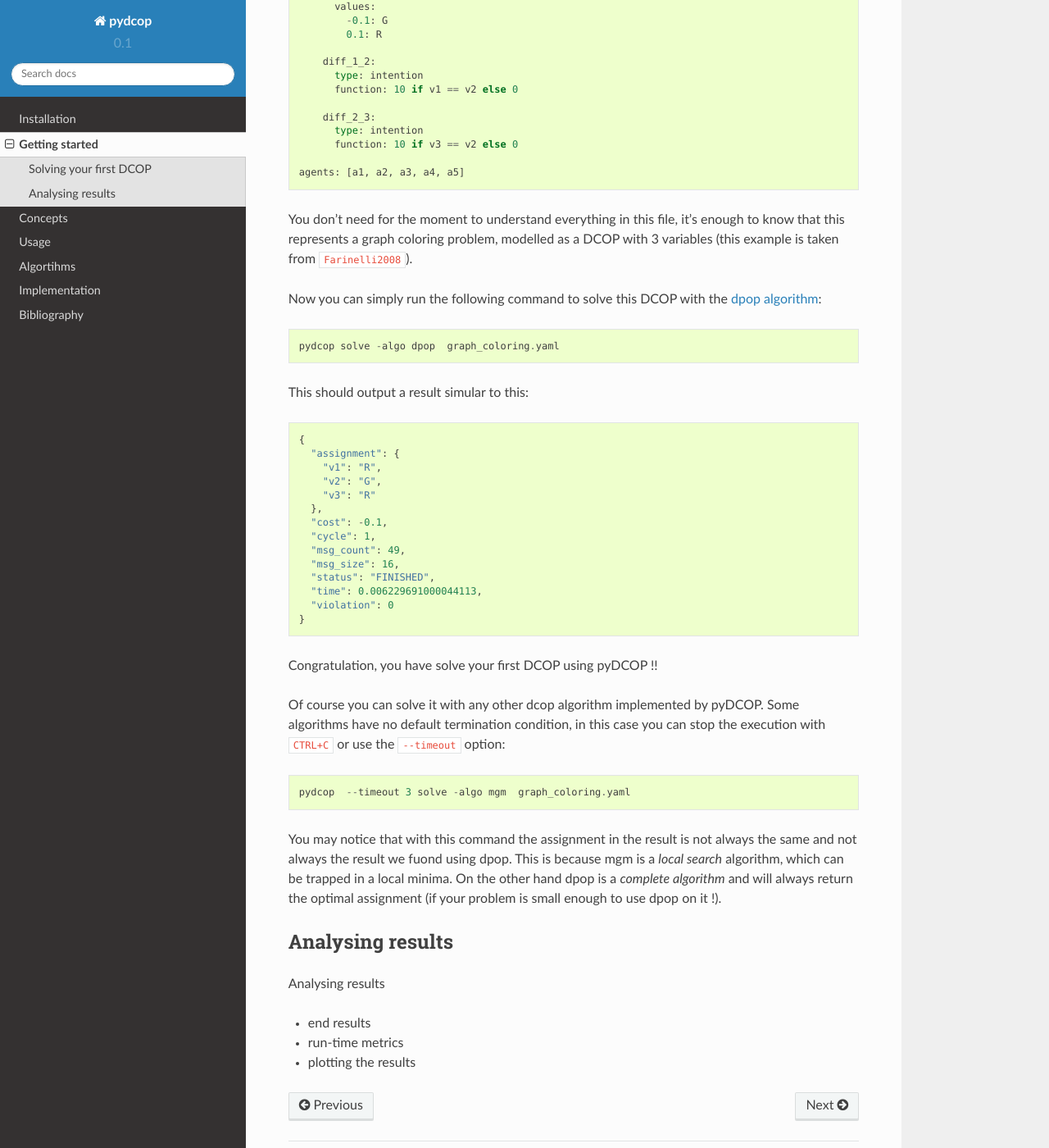
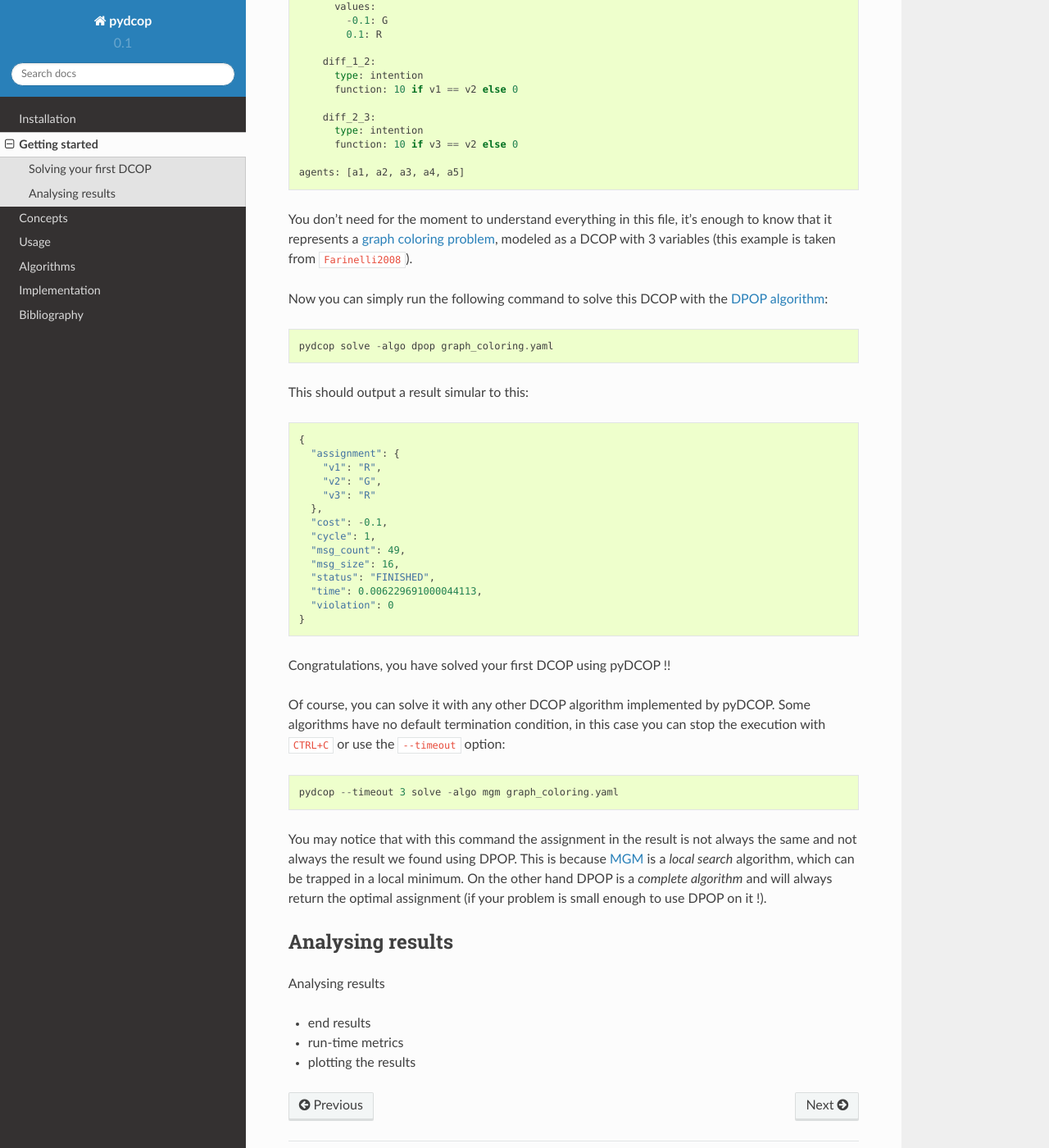
Before and after one commit to Orange-OpenSource/pyDcop, a Sphinx documentation site: the page built from docs/getting_started.rst, in a window 1280 px wide and 1400 px high, scrolled down 904 px. Shown: the whole window at 82% size. Built offline with Sphinx 7.4.7 and the Read the Docs theme 2.0.0, drawn with Linux system fonts in a browser that asks for light colours; cross-references to code outside the pages are shown as plain code.

Commit message:
some minor fixes

```diff
--- a/docs/algorithms.rst
+++ b/docs/algorithms.rst
@@ -1,4 +1,4 @@
-Algortihms
+Algorithms
 ==========
 
 TODO
--- a/docs/getting_started.rst
+++ b/docs/getting_started.rst
@@ -58,15 +58,17 @@ content::
     agents: [a1, a2, a3, a4, a5]
 
 You don't need for the moment to understand everything in this file, it's
-enough to know that this represents a graph coloring problem, modelled as a
+enough to know that it represents a `graph coloring problem`__, modeled as a
 DCOP with 3 variables (this example is taken from :cite:`Farinelli2008`).
+
+__  https://en.wikipedia.org/wiki/Graph_coloring
 
 Now you can simply run the following command to
 :ref:`solve<pydcop_commands_solve>`
 this DCOP with the
-:ref:`dpop algorithm<implementation_reference_algorithms_dpop>`::
+:ref:`DPOP algorithm<implementation_reference_algorithms_dpop>`::
 
-  pydcop solve -algo dpop  graph_coloring.yaml
+  pydcop solve -algo dpop graph_coloring.yaml
 
 This should output a result simular to this::
 
@@ -85,27 +87,24 @@ This should output a result simular to this::
     "violation": 0
   }
 
-Congratulation, you have solve your first DCOP using pyDCOP !!
+Congratulations, you have solved your first DCOP using pyDCOP !!
 
-Of course you can solve it with any other dcop algorithm implemented by
+Of course, you can solve it with any other DCOP algorithm implemented by
 pyDCOP. Some algorithms have no default termination condition, in this case
 you can stop the execution with ``CTRL+C`` or use the ``--timeout`` option::
 
-  pydcop  --timeout 3 solve -algo mgm  graph_coloring.yaml
+  pydcop --timeout 3 solve -algo mgm graph_coloring.yaml
 
 You may notice that with this command the assignment in the result is not
-always the same and not always the result we fuond using dpop.
-This is because mgm is a *local search* algorithm, which can be trapped in a
-local minima.
-On the other hand dpop is a *complete algorithm* and will always return the
-optimal assignment (if your problem is small enough to use dpop on it !).
+always the same and not always the result we found using DPOP.
+This is because :ref:`MGM<implementation_reference_algorithms_mgm>` is a *local search* algorithm, which can be trapped in a
+local minimum.
+On the other hand DPOP is a *complete algorithm* and will always return the
+optimal assignment (if your problem is small enough to use DPOP on it !).
 
 
 Analysing results
 -----------------
-
-
-
 
 
 
--- a/docs/index.rst
+++ b/docs/index.rst
@@ -23,7 +23,7 @@ a tuple
 * :math:`\mathcal{D} = \{\mathcal{D}_{x_1},\ldots,\mathcal{D}_{x_n}\}` is a set of finite
   domains, such that variable :math:`x_i` takes values in :math:`\mathcal{D}_{x_i} = \{v_1,\ldots, v_k\}`;
 * :math:`\mathcal{C} = \{c_1,\ldots,c_m\}` is a set of soft constraints, where each :math:`c_i`
-  defines a cost :math:`$\in \mathbb{R} \cup \{\infty\}` for each combination of assignments to a
+  defines a cost :math:`\in \mathbb{R} \cup \{\infty\}` for each combination of assignments to a
   subset of variables (a constraint is initially known only to the agents involved);
 * :math:`\mu: \mathcal{X} \rightarrow \mathcal{A}` is a function mapping variables to their associated agent.
 
--- a/docs/installation.rst
+++ b/docs/installation.rst
@@ -28,8 +28,8 @@ To generate documentation, you need to install the corresponding dependencies::
 
 Additionally, for computations distribution, pyDCOP uses the
 `glpk <https://www.gnu.org/software/glpk/>`_ linear program solver, which must
-be installed on the system (as it is not a python library ,which could be
-installed as a dependency by `pip`). For example, on an ubuntu / debian system::
+be installed on the system (as it is not a python library, which could be
+installed as a dependency by `pip`). For example, on an Ubuntu/Debian system::
 
   sudo apt-get install glpk-utils
 
```
Also changed, not shown: other parts of docs/index.rst (+1 -1 lines).
